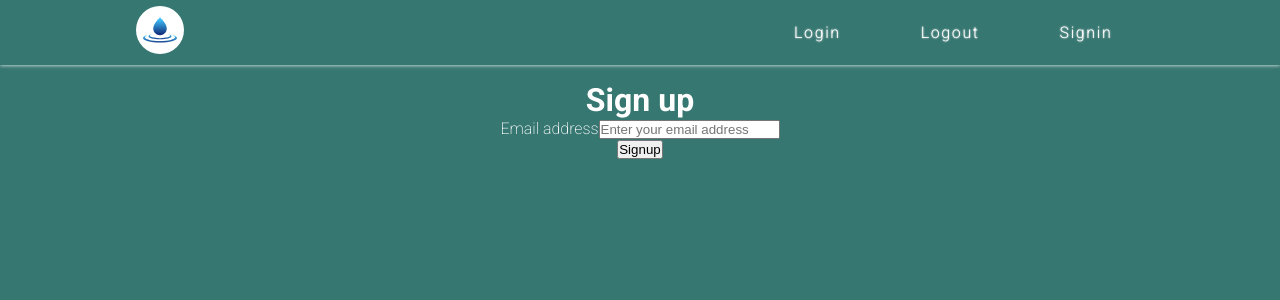
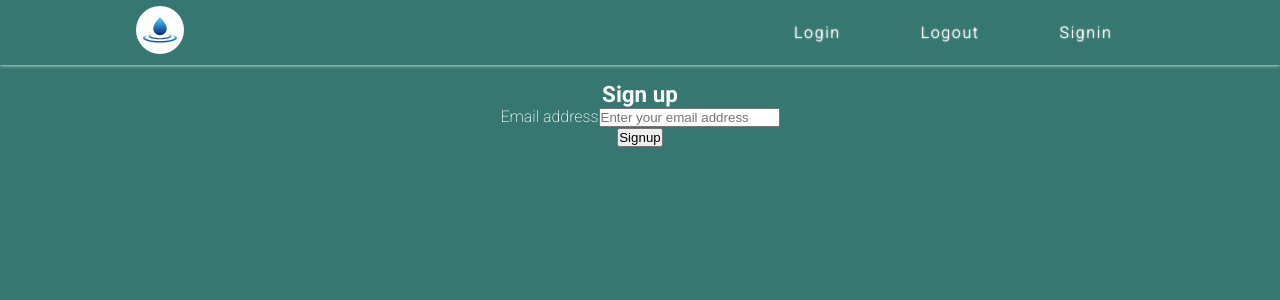
Before and after one commit to ibrah861/digitalRegency, a React (Vite) app: page /auth-signup in a window 1280 px wide. Shown: the top 300 px of the page. Built offline with nearby package versions, Linux system fonts and the light colour scheme.

Commit message:
upadate6

```diff
--- a/src/style/auth.css
+++ b/src/style/auth.css
@@ -5,6 +5,7 @@
 
 .signup h1 {
     text-align: center;
+    font-size: 1.4rem;
 }
 
 form {
@@ -23,6 +24,7 @@ form {
         /* border: 1px solid white; */
         max-width: 100%;
         width: 100%;
+        margin-top: 1.2em;
     }
 
     .inputfield {
@@ -43,6 +45,6 @@ form {
 
     .inputfield button {
         margin-top: 0.5em;
-        font-weight: bold;
+
     }
 }
```
